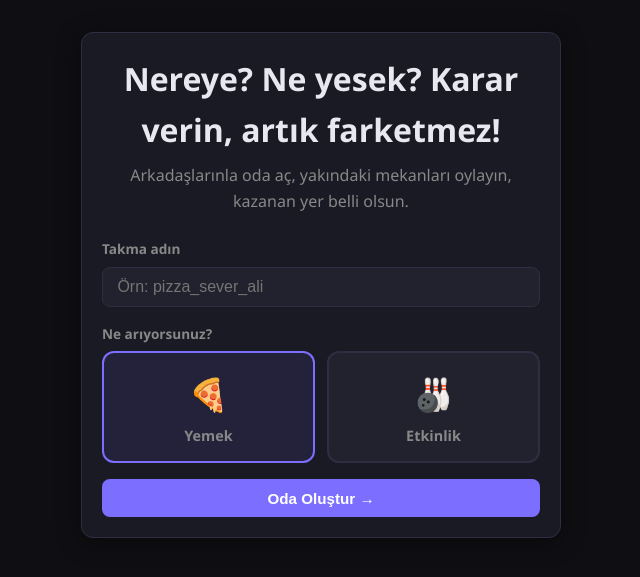
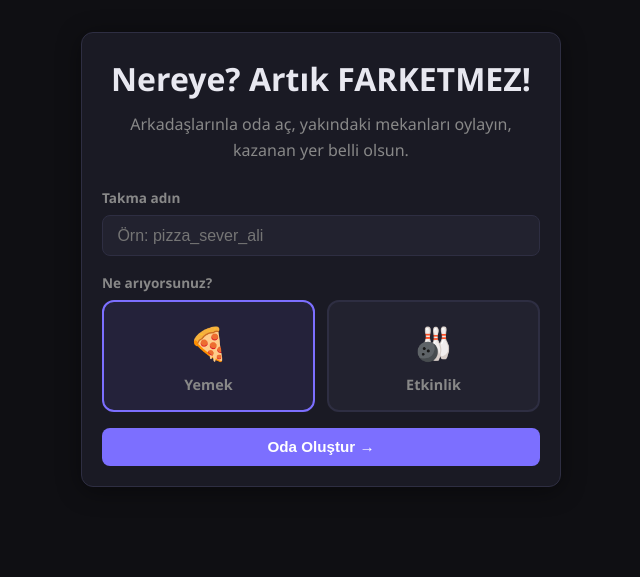
Before and after one commit to ExaelXage/farketmez, a Flask app: page / in a window 1280 px wide. Shown: the part 61-638 px from the top of the page, without its empty margins (319-959 px from the left). Run offline with Flask 3, Linux system fonts and the light colour scheme; some libraries are stand-ins or nearby versions.

Commit message:
Update hero heading and remove text selection highlight
- h1: "Nereye? Artık FARKETMEZ!"
- user-select: none on hero h1 to eliminate browser blue selection highlight

Co-Authored-By: Claude Sonnet 4.6 <noreply@anthropic.com>

```diff
--- a/static/css/style.css
+++ b/static/css/style.css
@@ -186,7 +186,7 @@ hr { border: none; border-top: 1px solid var(--border); margin: 1rem 0; }
   text-align: center;
   animation: fadeInUp .4s ease;
 }
-.card--hero h1 { font-size: 2rem; margin-bottom: .5rem; }
+.card--hero h1 { font-size: 2rem; margin-bottom: .5rem; user-select: none; }
 
 .card--join { max-width: 420px; margin: 0 auto; animation: fadeInUp .4s ease; }
 
--- a/templates/index.html
+++ b/templates/index.html
@@ -3,7 +3,7 @@
 
 {% block content %}
 <div class="card card--hero">
-  <h1>Nereye? Ne yesek? Karar verin, artık farketmez!</h1>
+  <h1>Nereye? Artık FARKETMEZ!</h1>
   <p class="subtitle">Arkadaşlarınla oda aç, yakındaki mekanları oylayın, kazanan yer belli olsun.</p>
 
   <form action="/create" method="POST" class="create-form">
```
